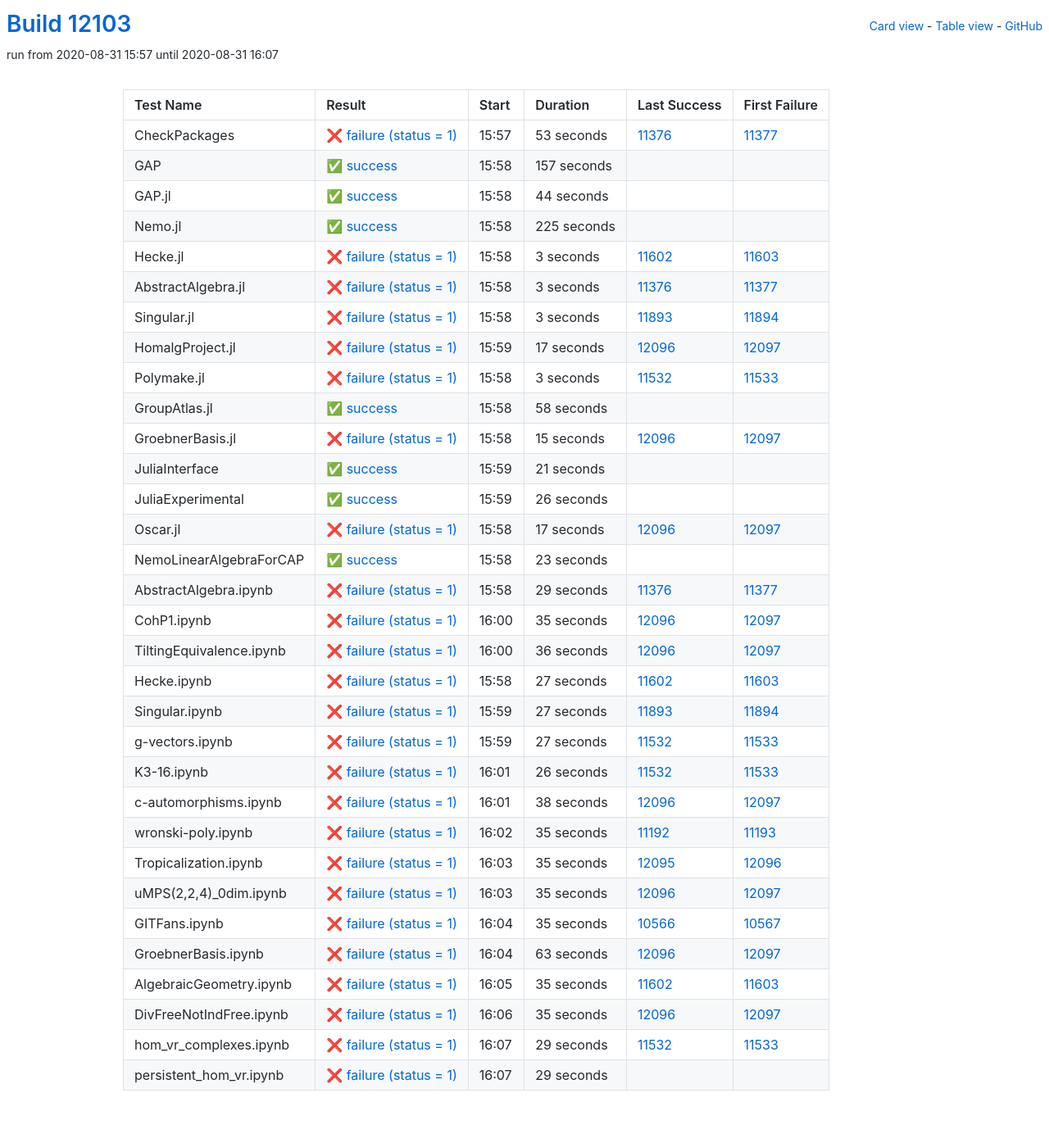
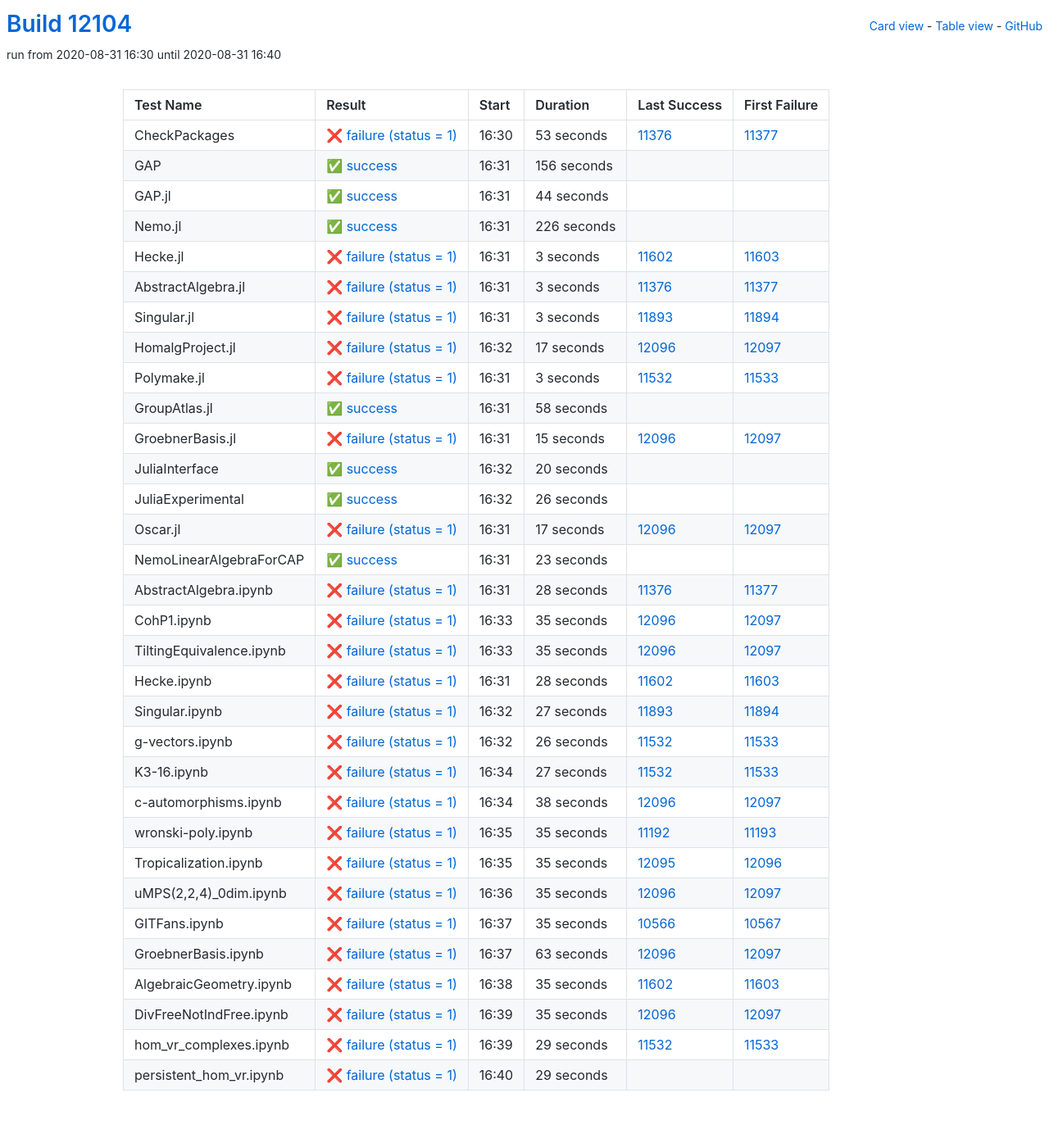
Before and after one commit to oscar-system/oscar-ci-status, a Jekyll site: the page built from table.html, in a window 1280 px wide. Shown: the whole page at 82% size. Built offline with Jekyll 4.4.1, drawn with Linux system fonts in a browser that asks for light colours.

Commit message:
Build #12104

```diff
--- a/_data/ci.yml
+++ b/_data/ci.yml
@@ -1,6 +1,6 @@
 ---
-build: 12103
-build_url: https://oscarci.mathematik.uni-kl.de/job/oscar/12103/
+build: 12104
+build_url: https://oscarci.mathematik.uni-kl.de/job/oscar/12104/
 job: oscar
 organization: oscar-system
 repo: oscar-ci-status
@@ -8,8 +8,8 @@
 tests:
 - name: CheckPackages
   id: checkpackages
-  log: https://oscarci.mathematik.uni-kl.de/job/oscar/12103/artifact/logs/build-12103/CheckPackages.log
-  start: 2020-08-31 15:57
+  log: https://oscarci.mathematik.uni-kl.de/job/oscar/12104/artifact/logs/build-12104/CheckPackages.log
+  start: 2020-08-31 16:30
   success: false
   exitcode: 1
   status: failure
@@ -20,20 +20,20 @@
   first_failure_url: https://oscarci.mathematik.uni-kl.de/job/oscar/11377/
 - name: GAP
   id: gap
-  log: https://oscarci.mathematik.uni-kl.de/job/oscar/12103/artifact/logs/build-12103/GAP.log
-  start: 2020-08-31 15:58
+  log: https://oscarci.mathematik.uni-kl.de/job/oscar/12104/artifact/logs/build-12104/GAP.log
+  start: 2020-08-31 16:31
   success: true
   exitcode: 0
   status: success
-  duration: 157
+  duration: 156
   last_success: false
   last_success_url:
   first_failure: false
   first_failure_url:
 - name: GAP.jl
   id: gap-jl
-  log: https://oscarci.mathematik.uni-kl.de/job/oscar/12103/artifact/logs/build-12103/GAP.jl.log
-  start: 2020-08-31 15:58
+  log: https://oscarci.mathematik.uni-kl.de/job/oscar/12104/artifact/logs/build-12104/GAP.jl.log
+  start: 2020-08-31 16:31
   success: true
   exitcode: 0
   status: success
@@ -44,20 +44,20 @@
   first_failure_url:
 - name: Nemo.jl
   id: nemo-jl
-  log: https://oscarci.mathematik.uni-kl.de/job/oscar/12103/artifact/logs/build-12103/Nemo.jl.log
-  start: 2020-08-31 15:58
+  log: https://oscarci.mathematik.uni-kl.de/job/oscar/12104/artifact/logs/build-12104/Nemo.jl.log
+  start: 2020-08-31 16:31
   success: true
   exitcode: 0
   status: success
-  duration: 225
+  duration: 226
   last_success: false
   last_success_url:
   first_failure: false
   first_failure_url:
 - name: Hecke.jl
   id: hecke-jl
-  log: https://oscarci.mathematik.uni-kl.de/job/oscar/12103/artifact/logs/build-12103/Hecke.jl.log
-  start: 2020-08-31 15:58
+  log: https://oscarci.mathematik.uni-kl.de/job/oscar/12104/artifact/logs/build-12104/Hecke.jl.log
+  start: 2020-08-31 16:31
   success: false
   exitcode: 1
   status: failure
@@ -68,8 +68,8 @@
   first_failure_url: https://oscarci.mathematik.uni-kl.de/job/oscar/11603/
 - name: AbstractAlgebra.jl
   id: abstractalgebra-jl
-  log: https://oscarci.mathematik.uni-kl.de/job/oscar/12103/artifact/logs/build-12103/AbstractAlgebra.jl.log
-  start: 2020-08-31 15:58
+  log: https://oscarci.mathematik.uni-kl.de/job/oscar/12104/artifact/logs/build-12104/AbstractAlgebra.jl.log
+  start: 2020-08-31 16:31
   success: false
   exitcode: 1
   status: failure
@@ -80,8 +80,8 @@
   first_failure_url: https://oscarci.mathematik.uni-kl.de/job/oscar/11377/
 - name: Singular.jl
   id: singular-jl
-  log: https://oscarci.mathematik.uni-kl.de/job/oscar/12103/artifact/logs/build-12103/Singular.jl.log
-  start: 2020-08-31 15:58
+  log: https://oscarci.mathematik.uni-kl.de/job/oscar/12104/artifact/logs/build-12104/Singular.jl.log
+  start: 2020-08-31 16:31
   success: false
   exitcode: 1
   status: failure
@@ -92,8 +92,8 @@
   first_failure_url: https://oscarci.mathematik.uni-kl.de/job/oscar/11894/
 - name: HomalgProject.jl
   id: homalgproject-jl
-  log: https://oscarci.mathematik.uni-kl.de/job/oscar/12103/artifact/logs/build-12103/HomalgProject.jl.log
-  start: 2020-08-31 15:59
+  log: https://oscarci.mathematik.uni-kl.de/job/oscar/12104/artifact/logs/build-12104/HomalgProject.jl.log
+  start: 2020-08-31 16:32
   success: false
   exitcode: 1
   status: failure
@@ -104,8 +104,8 @@
   first_failure_url: https://oscarci.mathematik.uni-kl.de/job/oscar/12097/
 - name: Polymake.jl
   id: polymake-jl
-  log: https://oscarci.mathematik.uni-kl.de/job/oscar/12103/artifact/logs/build-12103/Polymake.jl.log
-  start: 2020-08-31 15:58
+  log: https://oscarci.mathematik.uni-kl.de/job/oscar/12104/artifact/logs/build-12104/Polymake.jl.log
+  start: 2020-08-31 16:31
   success: false
   exitcode: 1
   status: failure
@@ -116,8 +116,8 @@
   first_failure_url: https://oscarci.mathematik.uni-kl.de/job/oscar/11533/
 - name: GroupAtlas.jl
   id: groupatlas-jl
-  log: https://oscarci.mathematik.uni-kl.de/job/oscar/12103/artifact/logs/build-12103/GroupAtlas.jl.log
-  start: 2020-08-31 15:58
+  log: https://oscarci.mathematik.uni-kl.de/job/oscar/12104/artifact/logs/build-12104/GroupAtlas.jl.log
+  start: 2020-08-31 16:31
   success: true
   exitcode: 0
   status: success
@@ -128,8 +128,8 @@
   first_failure_url:
 - name: GroebnerBasis.jl
   id: groebnerbasis-jl
-  log: https://oscarci.mathematik.uni-kl.de/job/oscar/12103/artifact/logs/build-12103/GroebnerBasis.jl.log
-  start: 2020-08-31 15:58
+  log: https://oscarci.mathematik.uni-kl.de/job/oscar/12104/artifact/logs/build-12104/GroebnerBasis.jl.log
+  start: 2020-08-31 16:31
   success: false
   exitcode: 1
   status: failure
@@ -140,20 +140,20 @@
   first_failure_url: https://oscarci.mathematik.uni-kl.de/job/oscar/12097/
 - name: JuliaInterface
   id: juliainterface
-  log: https://oscarci.mathematik.uni-kl.de/job/oscar/12103/artifact/logs/build-12103/JuliaInterface.log
-  start: 2020-08-31 15:59
+  log: https://oscarci.mathematik.uni-kl.de/job/oscar/12104/artifact/logs/build-12104/JuliaInterface.log
+  start: 2020-08-31 16:32
   success: true
   exitcode: 0
   status: success
-  duration: 21
+  duration: 20
   last_success: false
   last_success_url:
   first_failure: false
   first_failure_url:
 - name: JuliaExperimental
   id: juliaexperimental
-  log: https://oscarci.mathematik.uni-kl.de/job/oscar/12103/artifact/logs/build-12103/JuliaExperimental.log
-  start: 2020-08-31 15:59
+  log: https://oscarci.mathematik.uni-kl.de/job/oscar/12104/artifact/logs/build-12104/JuliaExperimental.log
+  start: 2020-08-31 16:32
   success: true
   exitcode: 0
   status: success
@@ -164,8 +164,8 @@
   first_failure_url:
 - name: Oscar.jl
   id: oscar-jl
-  log: https://oscarci.mathematik.uni-kl.de/job/oscar/12103/artifact/logs/build-12103/Oscar.jl.log
-  start: 2020-08-31 15:58
+  log: https://oscarci.mathematik.uni-kl.de/job/oscar/12104/artifact/logs/build-12104/Oscar.jl.log
+  start: 2020-08-31 16:31
   success: false
   exitcode: 1
   status: failure
@@ -176,8 +176,8 @@
   first_failure_url: https://oscarci.mathematik.uni-kl.de/job/oscar/12097/
 - name: NemoLinearAlgebraForCAP
   id: nemolinearalgebraforcap
-  log: https://oscarci.mathematik.uni-kl.de/job/oscar/12103/artifact/logs/build-12103/NemoLinearAlgebraForCAP.log
-  start: 2020-08-31 15:58
+  log: https://oscarci.mathematik.uni-kl.de/job/oscar/12104/artifact/logs/build-12104/NemoLinearAlgebraForCAP.log
+  start: 2020-08-31 16:31
   success: true
   exitcode: 0
   status: success
@@ -188,20 +188,20 @@
   first_failure_url:
 - name: AbstractAlgebra.ipynb
   id: abstractalgebra-ipynb
-  log: https://oscarci.mathematik.uni-kl.de/job/oscar/12103/artifact/logs/build-12103/AbstractAlgebra.ipynb.log
-  start: 2020-08-31 15:58
+  log: https://oscarci.mathematik.uni-kl.de/job/oscar/12104/artifact/logs/build-12104/AbstractAlgebra.ipynb.log
+  start: 2020-08-31 16:31
   success: false
   exitcode: 1
   status: failure
-  duration: 29
+  duration: 28
   last_success: 11376
   last_success_url: https://oscarci.mathematik.uni-kl.de/job/oscar/11376/
   first_failure: 11377
   first_failure_url: https://oscarci.mathematik.uni-kl.de/job/oscar/11377/
 - name: CohP1.ipynb
   id: cohp1-ipynb
-  log: https://oscarci.mathematik.uni-kl.de/job/oscar/12103/artifact/logs/build-12103/CohP1.ipynb.log
-  start: 2020-08-31 16:00
+  log: https://oscarci.mathematik.uni-kl.de/job/oscar/12104/artifact/logs/build-12104/CohP1.ipynb.log
+  start: 2020-08-31 16:33
   success: false
   exitcode: 1
   status: failure
@@ -212,32 +212,32 @@
   first_failure_url: https://oscarci.mathematik.uni-kl.de/job/oscar/12097/
 - name: TiltingEquivalence.ipynb
   id: tiltingequivalence-ipynb
-  log: https://oscarci.mathematik.uni-kl.de/job/oscar/12103/artifact/logs/build-12103/TiltingEquivalence.ipynb.log
-  start: 2020-08-31 16:00
+  log: https://oscarci.mathematik.uni-kl.de/job/oscar/12104/artifact/logs/build-12104/TiltingEquivalence.ipynb.log
+  start: 2020-08-31 16:33
   success: false
   exitcode: 1
   status: failure
-  duration: 36
+  duration: 35
   last_success: 12096
   last_success_url: https://oscarci.mathematik.uni-kl.de/job/oscar/12096/
   first_failure: 12097
   first_failure_url: https://oscarci.mathematik.uni-kl.de/job/oscar/12097/
 - name: Hecke.ipynb
   id: hecke-ipynb
-  log: https://oscarci.mathematik.uni-kl.de/job/oscar/12103/artifact/logs/build-12103/Hecke.ipynb.log
-  start: 2020-08-31 15:58
+  log: https://oscarci.mathematik.uni-kl.de/job/oscar/12104/artifact/logs/build-12104/Hecke.ipynb.log
+  start: 2020-08-31 16:31
   success: false
   exitcode: 1
   status: failure
-  duration: 27
+  duration: 28
   last_success: 11602
   last_success_url: https://oscarci.mathematik.uni-kl.de/job/oscar/11602/
   first_failure: 11603
   first_failure_url: https://oscarci.mathematik.uni-kl.de/job/oscar/11603/
 - name: Singular.ipynb
   id: singular-ipynb
-  log: https://oscarci.mathematik.uni-kl.de/job/oscar/12103/artifact/logs/build-12103/Singular.ipynb.log
-  start: 2020-08-31 15:59
+  log: https://oscarci.mathematik.uni-kl.de/job/oscar/12104/artifact/logs/build-12104/Singular.ipynb.log
+  start: 2020-08-31 16:32
   success: false
   exitcode: 1
   status: failure
@@ -248,8 +248,20 @@
   first_failure_url: https://oscarci.mathematik.uni-kl.de/job/oscar/11894/
 - name: g-vectors.ipynb
   id: g-vectors-ipynb
-  log: https://oscarci.mathematik.uni-kl.de/job/oscar/12103/artifact/logs/build-12103/g-vectors.ipynb.log
-  start: 2020-08-31 15:59
+  log: https://oscarci.mathematik.uni-kl.de/job/oscar/12104/artifact/logs/build-12104/g-vectors.ipynb.log
+  start: 2020-08-31 16:32
+  success: false
+  exitcode: 1
+  status: failure
+  duration: 26
+  last_success: 11532
+  last_success_url: https://oscarci.mathematik.uni-kl.de/job/oscar/11532/
+  first_failure: 11533
+  first_failure_url: https://oscarci.mathematik.uni-kl.de/job/oscar/11533/
+- name: K3-16.ipynb
+  id: k3-16-ipynb
+  log: https://oscarci.mathematik.uni-kl.de/job/oscar/12104/artifact/logs/build-12104/K3-16.ipynb.log
+  start: 2020-08-31 16:34
   success: false
   exitcode: 1
   status: failure
@@ -258,22 +270,10 @@
   last_success_url: https://oscarci.mathematik.uni-kl.de/job/oscar/11532/
   first_failure: 11533
   first_failure_url: https://oscarci.mathematik.uni-kl.de/job/oscar/11533/
-- name: K3-16.ipynb
-  id: k3-16-ipynb
-  log: https://oscarci.mathematik.uni-kl.de/job/oscar/12103/artifact/logs/build-12103/K3-16.ipynb.log
-  start: 2020-08-31 16:01
-  success: false
-  exitcode: 1
-  status: failure
-  duration: 26
-  last_success: 11532
-  last_success_url: https://oscarci.mathematik.uni-kl.de/job/oscar/11532/
-  first_failure: 11533
-  first_failure_url: https://oscarci.mathematik.uni-kl.de/job/oscar/11533/
 - name: c-automorphisms.ipynb
   id: c-automorphisms-ipynb
-  log: https://oscarci.mathematik.uni-kl.de/job/oscar/12103/artifact/logs/build-12103/c-automorphisms.ipynb.log
-  start: 2020-08-31 16:01
+  log: https://oscarci.mathematik.uni-kl.de/job/oscar/12104/artifact/logs/build-12104/c-automorphisms.ipynb.log
+  start: 2020-08-31 16:34
   success: false
   exitcode: 1
   status: failure
@@ -284,8 +284,8 @@
   first_failure_url: https://oscarci.mathematik.uni-kl.de/job/oscar/12097/
 - name: wronski-poly.ipynb
   id: wronski-poly-ipynb
-  log: https://oscarci.mathematik.uni-kl.de/job/oscar/12103/artifact/logs/build-12103/wronski-poly.ipynb.log
-  start: 2020-08-31 16:02
+  log: https://oscarci.mathematik.uni-kl.de/job/oscar/12104/artifact/logs/build-12104/wronski-poly.ipynb.log
+  start: 2020-08-31 16:35
   success: false
   exitcode: 1
   status: failure
@@ -296,8 +296,8 @@
   first_failure_url: https://oscarci.mathematik.uni-kl.de/job/oscar/11193/
 - name: Tropicalization.ipynb
   id: tropicalization-ipynb
-  log: https://oscarci.mathematik.uni-kl.de/job/oscar/12103/artifact/logs/build-12103/Tropicalization.ipynb.log
-  start: 2020-08-31 16:03
+  log: https://oscarci.mathematik.uni-kl.de/job/oscar/12104/artifact/logs/build-12104/Tropicalization.ipynb.log
+  start: 2020-08-31 16:35
   success: false
   exitcode: 1
   status: failure
@@ -308,8 +308,8 @@
   first_failure_url: https://oscarci.mathematik.uni-kl.de/job/oscar/12096/
 - name: uMPS(2,2,4)_0dim.ipynb
   id: umps-2-2-4-0dim-ipynb
-  log: https://oscarci.mathematik.uni-kl.de/job/oscar/12103/artifact/logs/build-12103/uMPS-2-2-4-_0dim.ipynb.log
-  start: 2020-08-31 16:03
+  log: https://oscarci.mathematik.uni-kl.de/job/oscar/12104/artifact/logs/build-12104/uMPS-2-2-4-_0dim.ipynb.log
+  start: 2020-08-31 16:36
   success: false
   exitcode: 1
   status: failure
@@ -320,8 +320,8 @@
   first_failure_url: https://oscarci.mathematik.uni-kl.de/job/oscar/12097/
 - name: GITFans.ipynb
   id: gitfans-ipynb
-  log: https://oscarci.mathematik.uni-kl.de/job/oscar/12103/artifact/logs/build-12103/GITFans.ipynb.log
-  start: 2020-08-31 16:04
+  log: https://oscarci.mathematik.uni-kl.de/job/oscar/12104/artifact/logs/build-12104/GITFans.ipynb.log
+  start: 2020-08-31 16:37
   success: false
   exitcode: 1
   status: failure
@@ -332,8 +332,8 @@
   first_failure_url: https://oscarci.mathematik.uni-kl.de/job/oscar/10567/
 - name: GroebnerBasis.ipynb
   id: groebnerbasis-ipynb
-  log: https://oscarci.mathematik.uni-kl.de/job/oscar/12103/artifact/logs/build-12103/GroebnerBasis.ipynb.log
-  start: 2020-08-31 16:04
+  log: https://oscarci.mathematik.uni-kl.de/job/oscar/12104/artifact/logs/build-12104/GroebnerBasis.ipynb.log
+  start: 2020-08-31 16:37
   success: false
   exitcode: 1
   status: failure
@@ -344,8 +344,8 @@
   first_failure_url: https://oscarci.mathematik.uni-kl.de/job/oscar/12097/
 - name: AlgebraicGeometry.ipynb
   id: algebraicgeometry-ipynb
-  log: https://oscarci.mathematik.uni-kl.de/job/oscar/12103/artifact/logs/build-12103/AlgebraicGeometry.ipynb.log
-  start: 2020-08-31 16:05
+  log: https://oscarci.mathematik.uni-kl.de/job/oscar/12104/artifact/logs/build-12104/AlgebraicGeometry.ipynb.log
+  start: 2020-08-31 16:38
   success: false
   exitcode: 1
   status: failure
@@ -356,8 +356,8 @@
   first_failure_url: https://oscarci.mathematik.uni-kl.de/job/oscar/11603/
 - name: DivFreeNotIndFree.ipynb
   id: divfreenotindfree-ipynb
-  log: https://oscarci.mathematik.uni-kl.de/job/oscar/12103/artifact/logs/build-12103/DivFreeNotIndFree.ipynb.log
-  start: 2020-08-31 16:06
+  log: https://oscarci.mathematik.uni-kl.de/job/oscar/12104/artifact/logs/build-12104/DivFreeNotIndFree.ipynb.log
+  start: 2020-08-31 16:39
   success: false
   exitcode: 1
   status: failure
@@ -368,8 +368,8 @@
   first_failure_url: https://oscarci.mathematik.uni-kl.de/job/oscar/12097/
 - name: hom_vr_complexes.ipynb
   id: hom-vr-complexes-ipynb
-  log: https://oscarci.mathematik.uni-kl.de/job/oscar/12103/artifact/logs/build-12103/hom_vr_complexes.ipynb.log
-  start: 2020-08-31 16:07
+  log: https://oscarci.mathematik.uni-kl.de/job/oscar/12104/artifact/logs/build-12104/hom_vr_complexes.ipynb.log
+  start: 2020-08-31 16:39
   success: false
   exitcode: 1
   status: failure
@@ -380,8 +380,8 @@
   first_failure_url: https://oscarci.mathematik.uni-kl.de/job/oscar/11533/
 - name: persistent_hom_vr.ipynb
   id: persistent-hom-vr-ipynb
-  log: https://oscarci.mathematik.uni-kl.de/job/oscar/12103/artifact/logs/build-12103/persistent_hom_vr.ipynb.log
-  start: 2020-08-31 16:07
+  log: https://oscarci.mathematik.uni-kl.de/job/oscar/12104/artifact/logs/build-12104/persistent_hom_vr.ipynb.log
+  start: 2020-08-31 16:40
   success: false
   exitcode: 1
   status: failure
```
Also changed, not shown: README.md.
